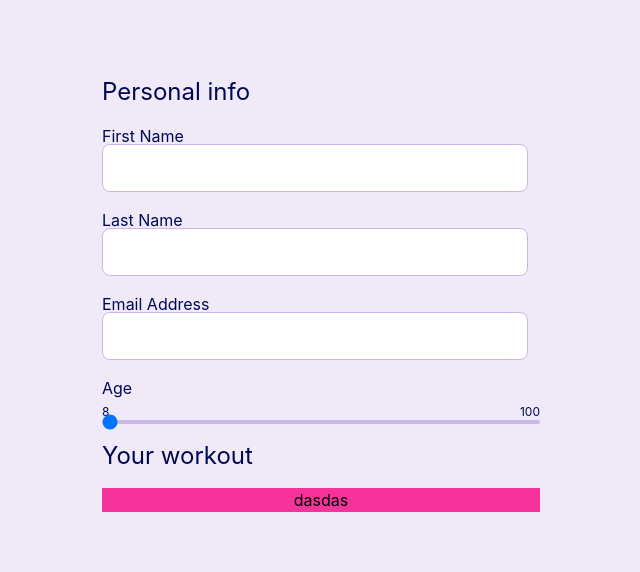
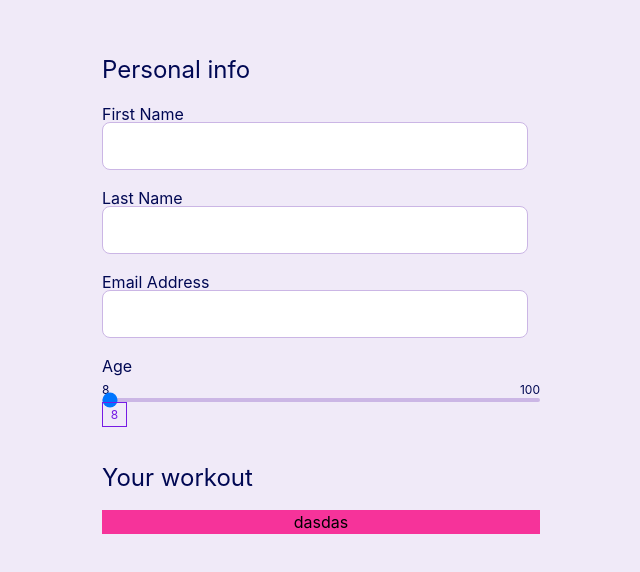
Before and after one commit to Donosik/zadaniethink1st, a React (Vite) app: page / in a window 1280 px wide. Shown: the part 106-678 px from the top of the page, without its empty margins (319-959 px from the left). Built offline with nearby package versions, Linux system fonts and the light colour scheme.

Commit message:
work on slider

```diff
--- a/src/components/Form.tsx
+++ b/src/components/Form.tsx
@@ -17,7 +17,7 @@ export default function Form()
                     <TextField label={"First Name"}/>
                     <TextField label={"Last Name"}/>
                     <TextField label={"Email Address"} type={"email"} errorMessage={`Please use correct formatting.\nExample: address@email.com`} />
-                    <Slider label={"Age"} min={8} max={100} step={0.01} />
+                    <Slider label={"Age"} min={8} max={100} step={1} />
                     <Title text={"Your workout"}/>
                     <button className="group-invalid:bg-pink-500" type={"submit"}>
                         dasdas
--- a/src/components/Slider.tsx
+++ b/src/components/Slider.tsx
@@ -12,15 +12,26 @@ export default function Slider({label, min, max, ...rest}: SliderProps)
 {
     const [value, setValue] = useState<number>(min);
     return (
-        <div className="w-109.5 flex flex-col gap-4">
+        <div className="w-109.5 h-23 flex flex-col gap-4">
             <Label text={label}/>
             <div className="max-w flex flex-col gap-0">
-            <div className="max-w flex justify-between text-xs font-normal text-think-purple">
-                <label>{min}</label>
-                <label>{max}</label>
-            </div>
-            <input type={"range"} className="h-1 bg-think-slider rounded-lg appearance-none cursor-pointer" {...rest} min={min} defaultValue={min} max={max}
-                   onChange={(e) => setValue(Number(e.target.value))}/>
+                <div className="max-w flex justify-between text-xs font-normal text-think-purple">
+                    <label>{min}</label>
+                    <label>{max}</label>
+                </div>
+                <input type={"range"}
+                       className="h-1 bg-think-slider rounded-lg appearance-none cursor-pointer" {...rest} min={min}
+                       defaultValue={min} max={max}
+                       onChange={(e) => setValue(Number(e.target.value))}/>
+                <div className="relative">
+                    <div className={`absolute`} style={{
+                        left: `calc(${((value - min) / (max-min+2)) * 100}%)`,
+                    }}>
+                        <div className="flex border h-6.25 w-6.25 items-center justify-center  text-xs font-normal text-think-blue-active top-2">
+                            {value}
+                        </div>
+                    </div>
+                </div>
             </div>
         </div>
     )
```
